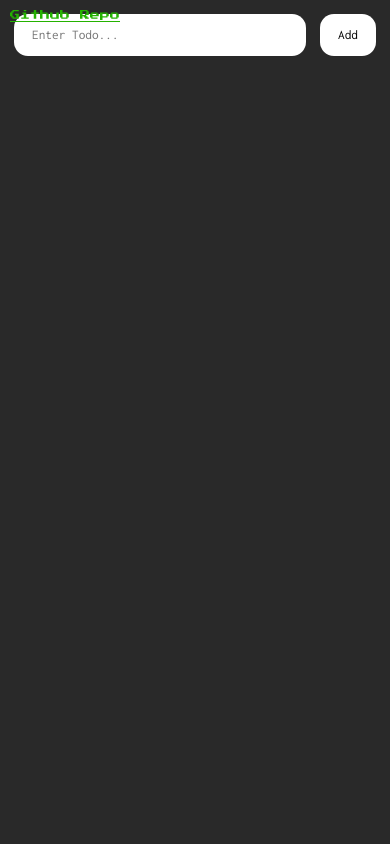
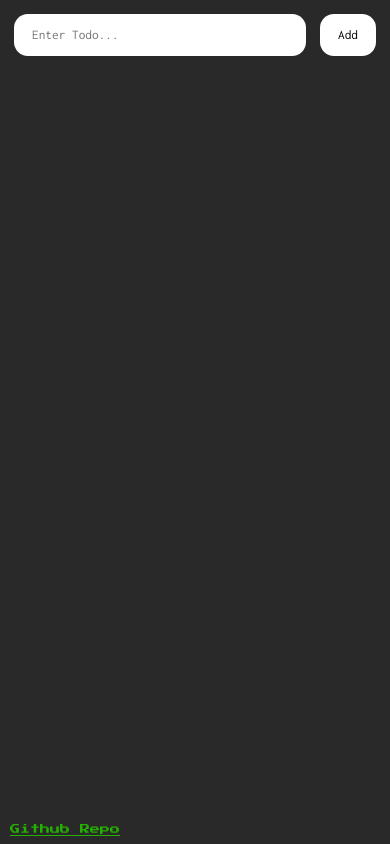
Before and after one commit to parthsinha1/react_todo, a React (Vite) app: page / in a window 390 px wide. Built offline with nearby package versions, Linux system fonts and the light colour scheme.

Commit message:
made the link better for mobile

```diff
--- a/src/components/About.jsx
+++ b/src/components/About.jsx
@@ -2,7 +2,7 @@ import React from "react";
 
 function About() {
     return (
-        <header style={{ position: "absolute", top: 0, left: 0, padding: "10px"}}>
+        <header className="about-header">
             <a href="https://github.com/parthsinha1/react_todo" className="about-link">
                 Github Repo
             </a>
--- a/src/index.css
+++ b/src/index.css
@@ -133,3 +133,17 @@ p {
   font-family: 'Press Start 2P', sans-serif;
   font-size: 10px;
 }
+
+.about-header {
+  position: absolute;
+  top: 0;
+  left: 0;
+  padding: 10px;
+}
+
+@media (max-width: 768px) {
+  .about-header {
+      top: auto;
+      bottom: 0;
+  }
+}
```
